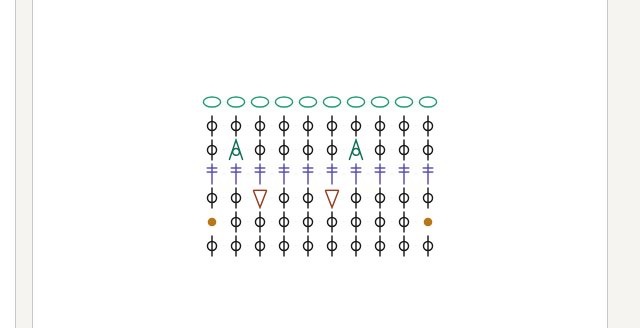
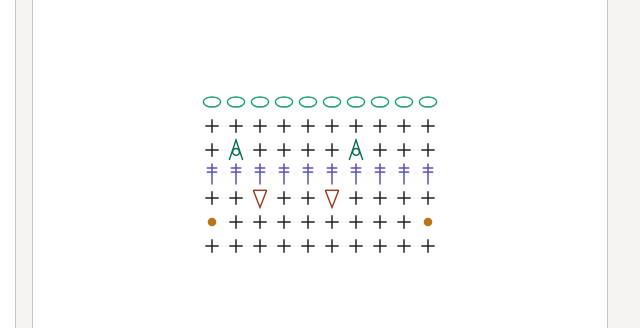
Before and after one commit to goichang/komaami, a website: page index.html in a window 1280 px wide. Shown: the part 269-597 px from the top of the page, 616-1256 px from the left. Drawn offline with Linux system fonts and the light colour scheme.

Commit message:
細編みの記号を修正

```diff
--- a/index.html
+++ b/index.html
@@ -471,11 +471,12 @@ T T T T T T T T T T T T T T T T
             break;
           case "+":
             ctx.beginPath();
-            ctx.arc(0, 0, s * 0.19, 0, Math.PI * 2);
+            ctx.moveTo(0, -s * 0.28);
+            ctx.lineTo(0, s * 0.28);
             ctx.stroke();
             ctx.beginPath();
-            ctx.moveTo(0, -s * 0.44);
-            ctx.lineTo(0, s * 0.44);
+            ctx.moveTo(-s * 0.28, 0);
+            ctx.lineTo(s * 0.28, 0);
             ctx.stroke();
             break;
           case "t":
```
